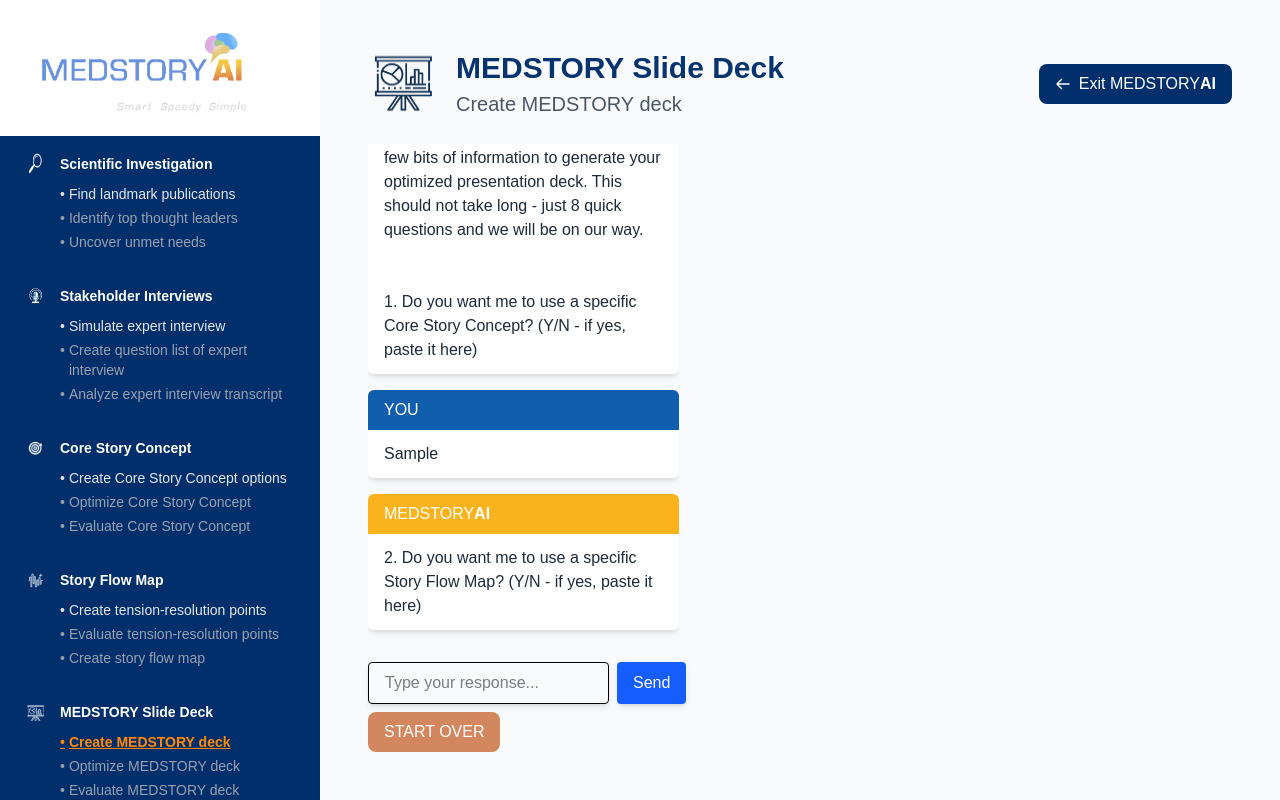
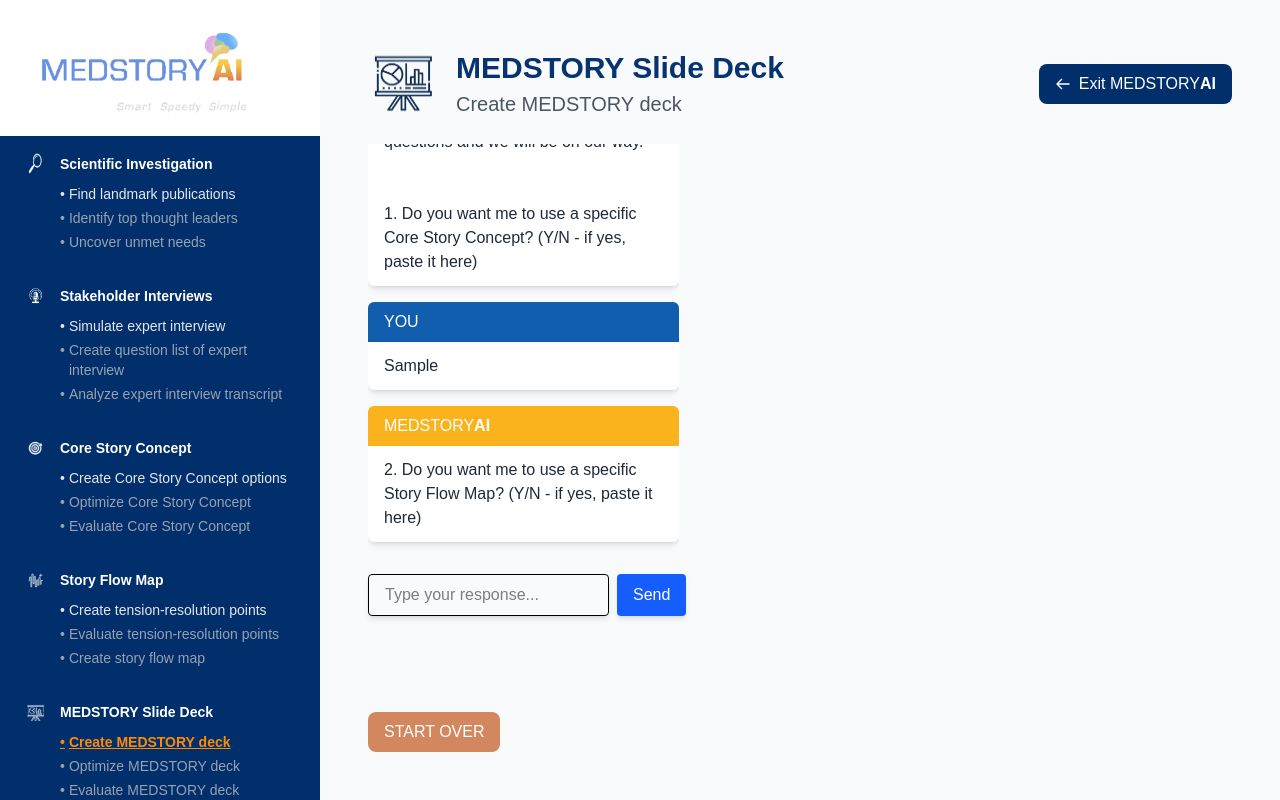
Before and after one commit to jaburnell920/medstory-ai, a Next.js app: page /slide-presentation/deck-generation in a window 1280 px wide. Both pictures are taken after typing "Sample" into the empty fields and a click on the button "Send". Built offline with nearby package versions, Linux system fonts and the light colour scheme.

Commit message:
moved start over button down

```diff
--- a/src/app/components/ChatInterface.tsx
+++ b/src/app/components/ChatInterface.tsx
@@ -127,7 +127,7 @@
               </form>
 
               {onReset && messages.length > 1 && (
-                <div className="flex justify-start pt-2">
+                <div className="flex justify-start pt-24">
                   <button
                     type="button"
                     onClick={onReset}
```
